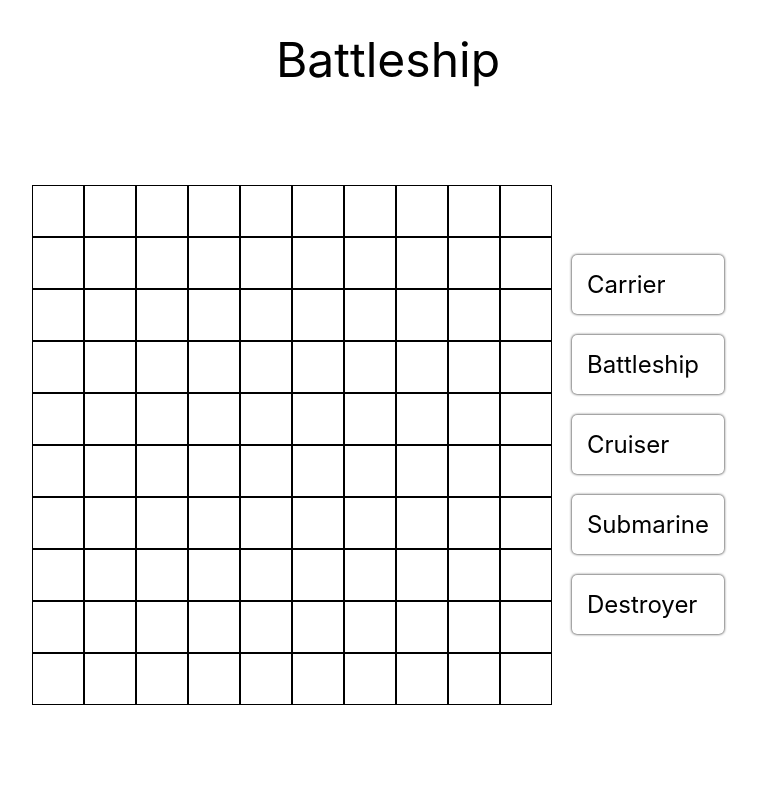
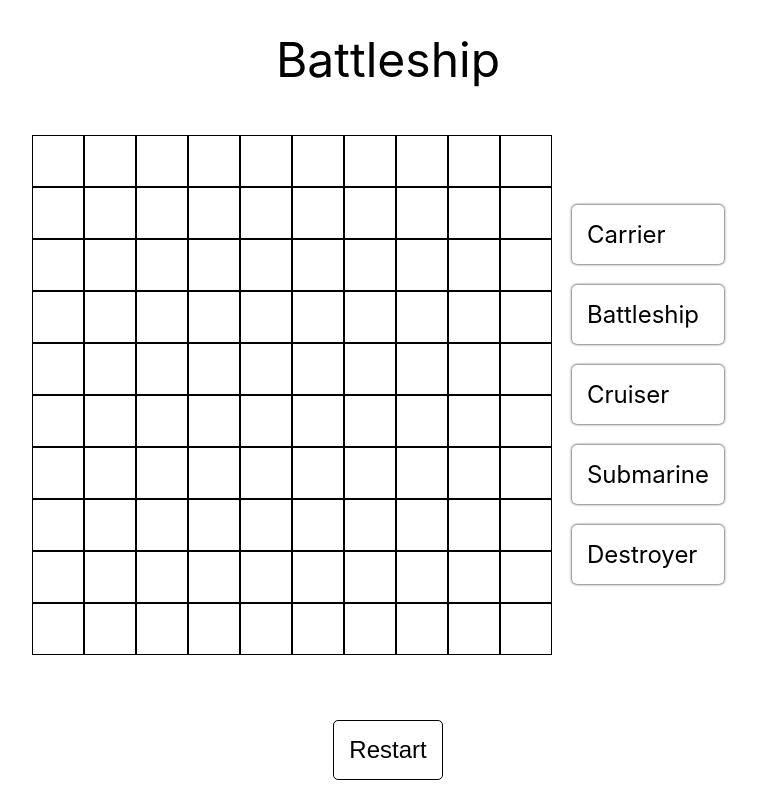
Before and after one commit to bryanmccarthy/battleship, a React (Create React App) app: page / in a window 1280 px wide. Shown: the whole page, without its empty margins (252-1009 px from the left). Built offline with nearby package versions, Linux system fonts and the light colour scheme; the HTML template or start-up script is replaced by a standard one.

Commit message:
restart reload

```diff
--- a/src/App.css
+++ b/src/App.css
@@ -74,3 +74,17 @@
   border-radius: 5px;
   box-shadow: 0 0 3px 0 #000;
 }
+
+.RestartButton {
+  font-size: 24px;
+  padding: 15px;
+  margin: 20px;
+  background-color: #fff;
+  border: 1px solid #000;
+  border-radius: 5px;
+  cursor: pointer;
+
+  &:hover {
+    background-color: #ccc;
+  }
+}
--- a/src/App.tsx
+++ b/src/App.tsx
@@ -151,12 +151,18 @@ function Board() {
 }
 
 function App() {
+
+  function Restart() {
+    window.location.reload();
+  }
+
   return (
     <div className="App">
       <div className="Title">
         Battleship
       </div>
       <Board />
+      <button className="RestartButton" onClick={Restart}>Restart</button>
     </div>
   );
 }
```
